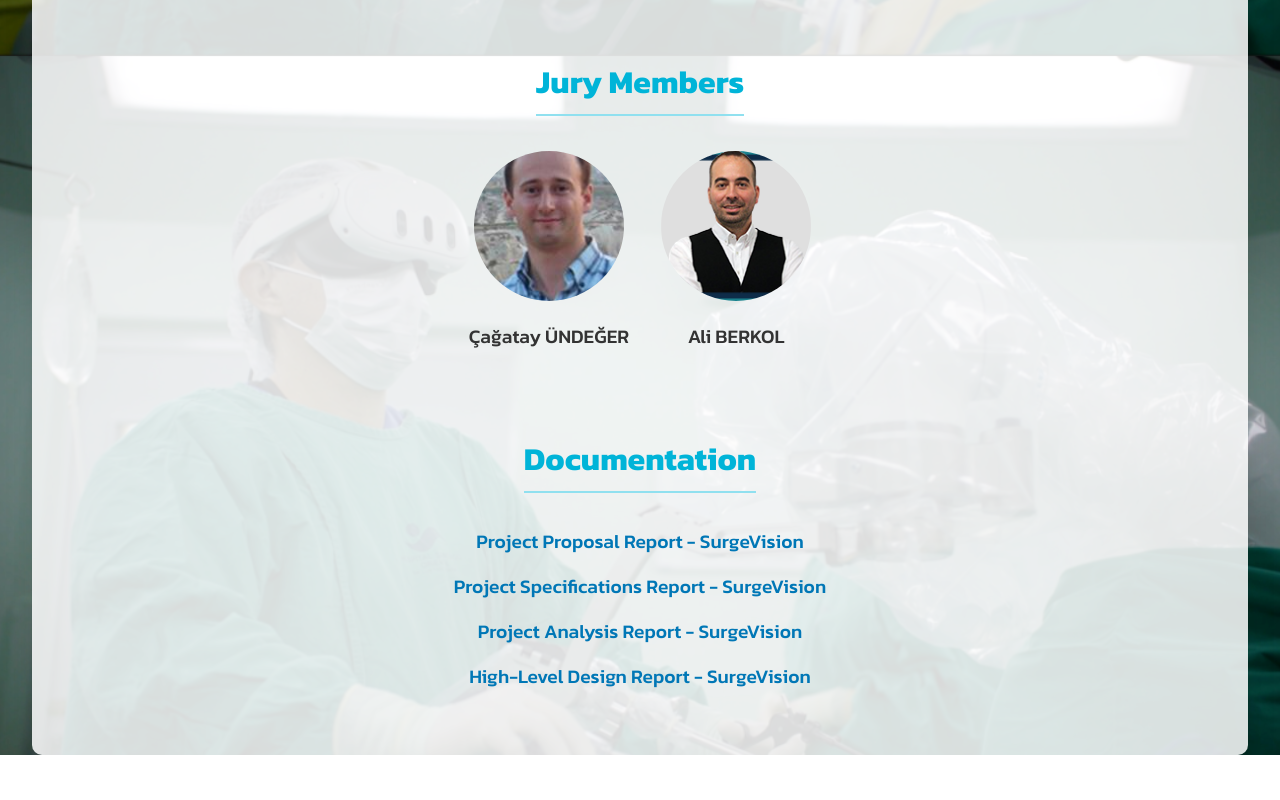
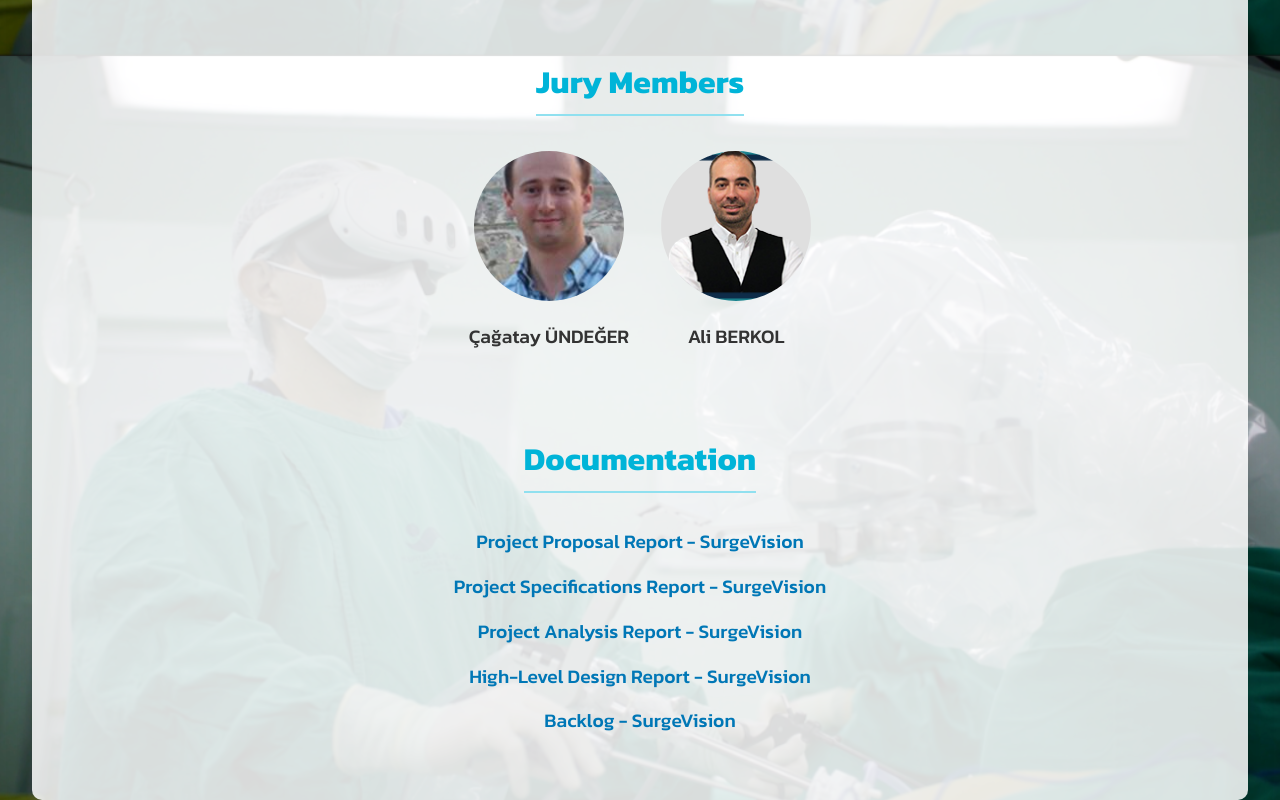
Before and after one commit to polatdeniz/final-project-website, a React (Vite) app: page / in a window 1280 px wide. Shown: the part 1544-2344 px from the top of the page. Before the commit the page ends 2299 px from the top, so only its background shows below. Built offline with nearby package versions, Linux system fonts and the light colour scheme.

Commit message:
Backlog document added.

```diff
--- a/src/App.jsx
+++ b/src/App.jsx
@@ -147,6 +147,15 @@ function App() {
             High-Level Design Report - SurgeVision
           </a>
         </p>
+        <p>
+          <a
+            href="https://github.com/polatdeniz/final-project-website/blob/main/src/assets/SurgeVision_Backlog.xlsx"
+            target="_blank"
+            rel="noopener noreferrer"
+          >
+            Backlog - SurgeVision
+          </a>
+        </p>
       </section>
     </div>
   );
```
